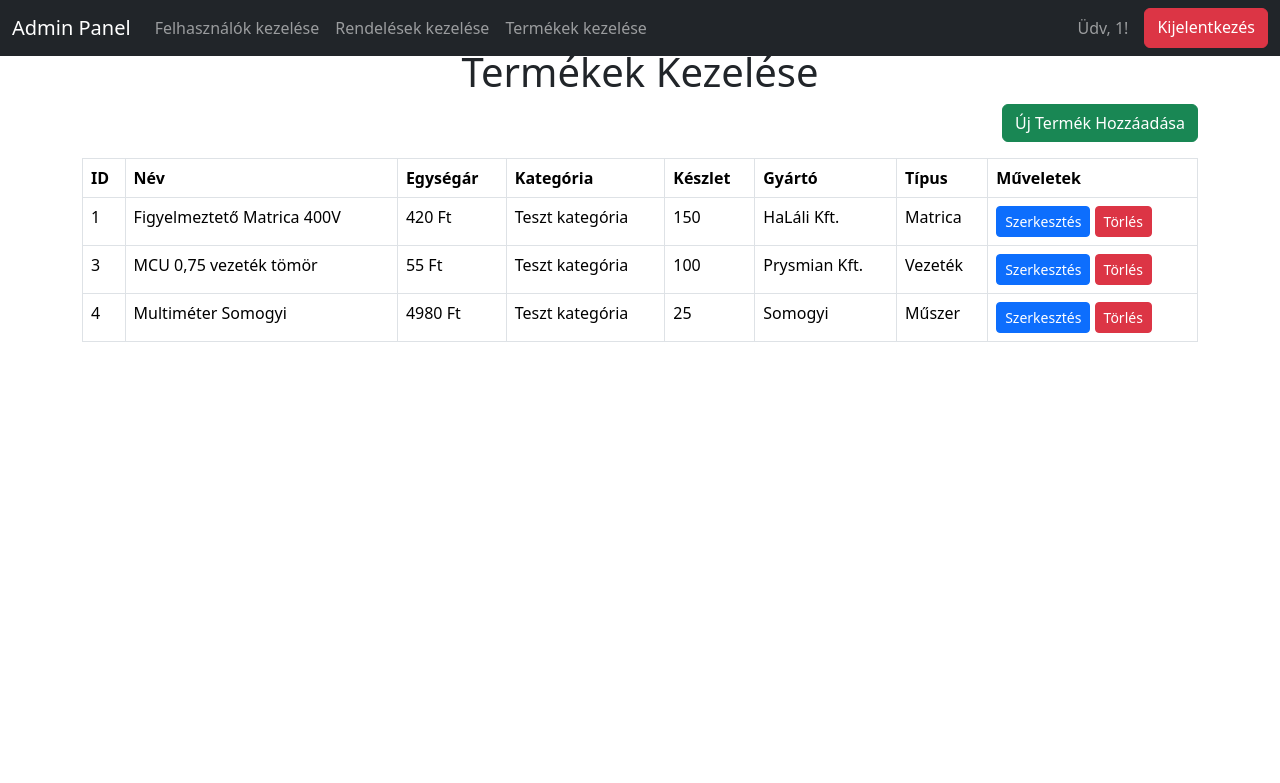
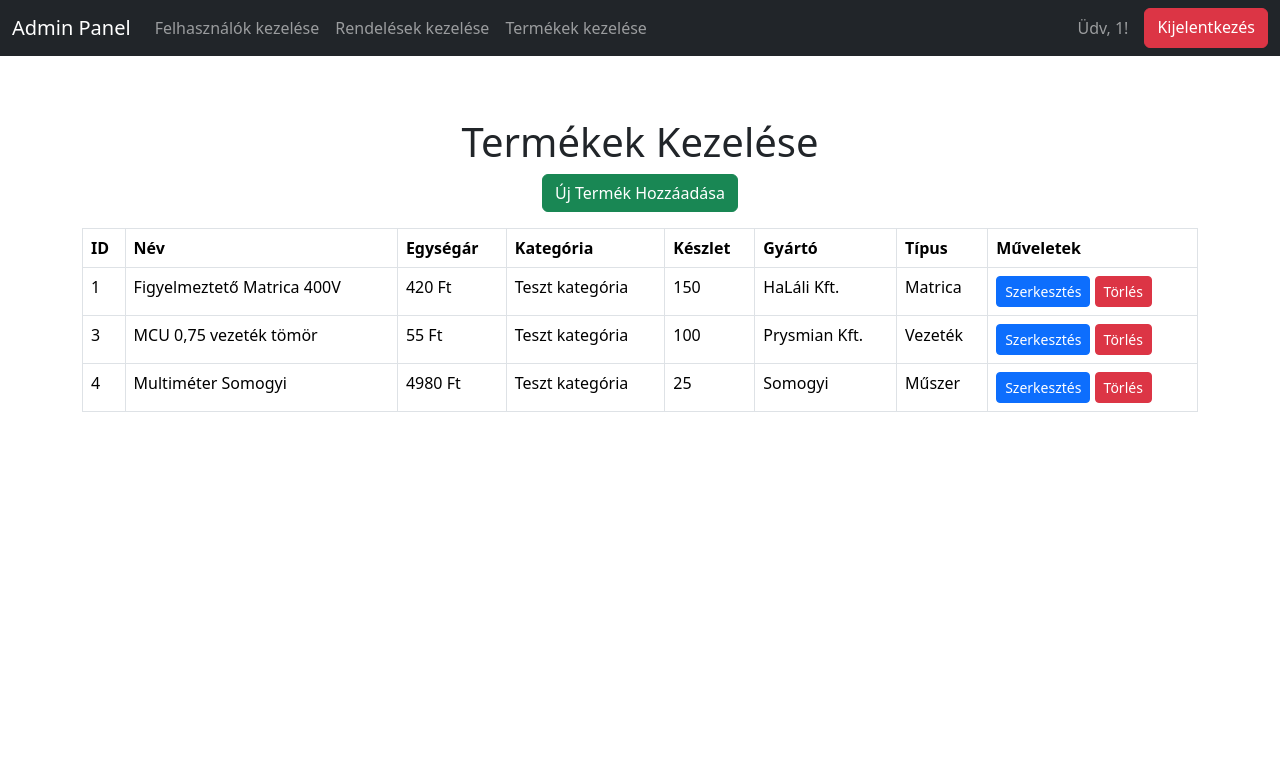
Before and after one commit to halasim2005/vizsgaremek, a PHP site: page /admin/products.php in a window 1280 px wide. Shown: the top 783 px of the page. Run offline with PHP 8.4, Linux system fonts and the light colour scheme; the visitor is signed in with stand-in values (Sample User, id 1); data comes from the database, SQL or seed files in the repository.

Commit message:
admin_dash_mond

```diff
--- /dev/null
+++ b/admin/admin_style.css
@@ -0,0 +1,7 @@
+body{
+    padding-top: 70px;
+}
+
+.termek_add_button{
+    margin: auto;
+}
--- a/admin/products.php
+++ b/admin/products.php
@@ -17,13 +17,14 @@ if ($conn->connect_error) {
     <meta charset="UTF-8">
     <meta name="viewport" content="width=device-width, initial-scale=1.0">
     <title>Termékek Kezelése</title>
+    <link rel="stylesheet" href="admin_style.css">
     <link href="https://cdn.jsdelivr.net/npm/bootstrap@5.3.0-alpha1/dist/css/bootstrap.min.css" rel="stylesheet">
 </head>
 <body>
 <div class="container mt-5">
     <h1 class="text-center">Termékek Kezelése</h1>
-    <div class="text-end mb-3">
-        <a href="add_product.php" class="btn btn-success">Új Termék Hozzáadása</a>
+    <div class="text-center mb-3">
+        <a href="add_product.php" class="btn btn-success termek_add_button">Új Termék Hozzáadása</a>
     </div>
     <table class="table table-bordered">
         <thead>
```
Also changed, not shown: admin/képek/izzok.jpg (added), admin/képek/kosarIkon.png (added).
